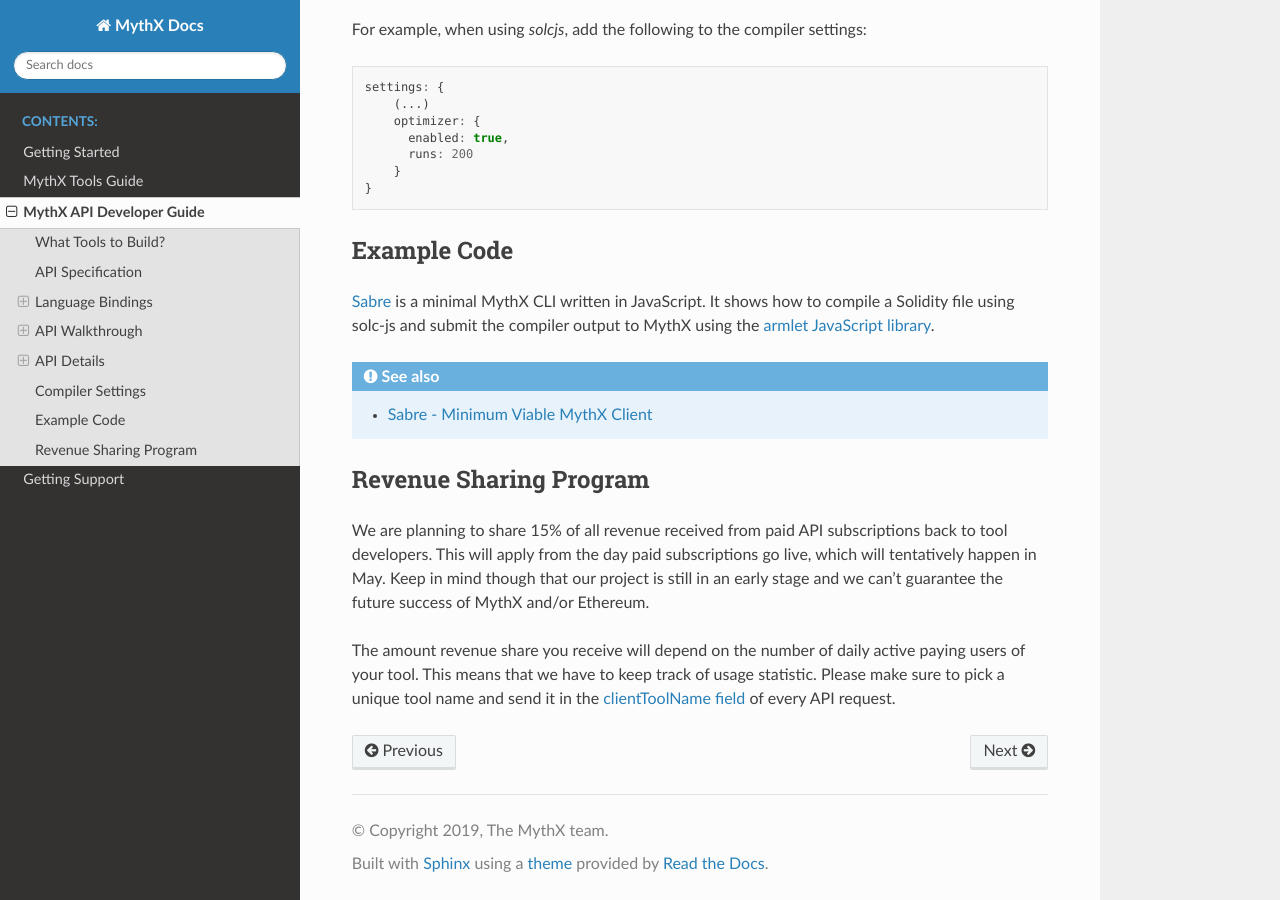
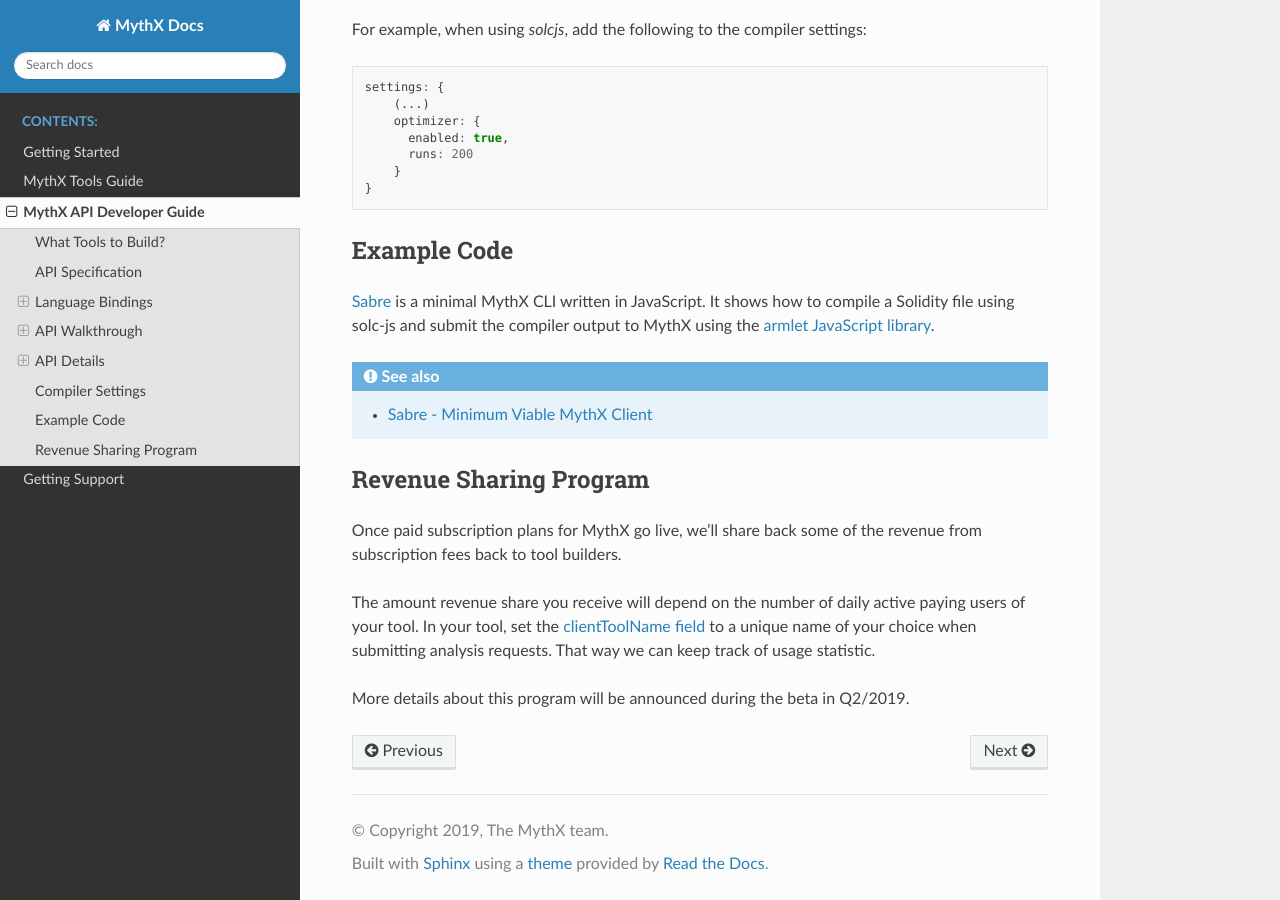
Before and after one commit to Consensys/mythx-docs, a Sphinx documentation site: the page built from docs/source/main/building-security-tools-on-mythx.rst, in a window 1280 px wide and 900 px high, scrolled down 6337 px. Built offline with Sphinx 7.4.7 and the Read the Docs theme 2.0.0, drawn with Linux system fonts in a browser that asks for light colours.

Commit message:
Update detail of rev share program

```diff
--- a/docs/source/main/building-security-tools-on-mythx.rst
+++ b/docs/source/main/building-security-tools-on-mythx.rst
@@ -329,11 +329,8 @@
 Revenue Sharing Program
 -----------------------
 
-We are planning to share 15% of all revenue received from paid API subscriptions back to tool developers. This
-will apply from the day paid subscriptions go live, which will tentatively happen in May. Keep in mind though
-that our project is still in an early stage and we can't guarantee the future success of MythX and/or Ethereum.
+Once paid subscription plans for MythX go live, we'll share back some of the revenue from subscription fees back to tool builders.
 
-The amount revenue share you receive will depend on the number of daily active paying users of your tool. This
-means that we have to keep track of usage statistic. Please make sure to pick a unique tool name and send
-it in the `clientToolName field <https://api.mythx.io/v1/openapi#operation/submitAnalysis>`_ of
-every API request.
+The amount revenue share you receive will depend on the number of daily active paying users of your tool.  In your tool, set the `clientToolName field <https://api.mythx.io/v1/openapi#operation/submitAnalysis>`_ to a unique name of your choice when submitting analysis requests. That way we can keep track of usage statistic.
+
+More details about this program will be announced during the beta in Q2/2019.
```
